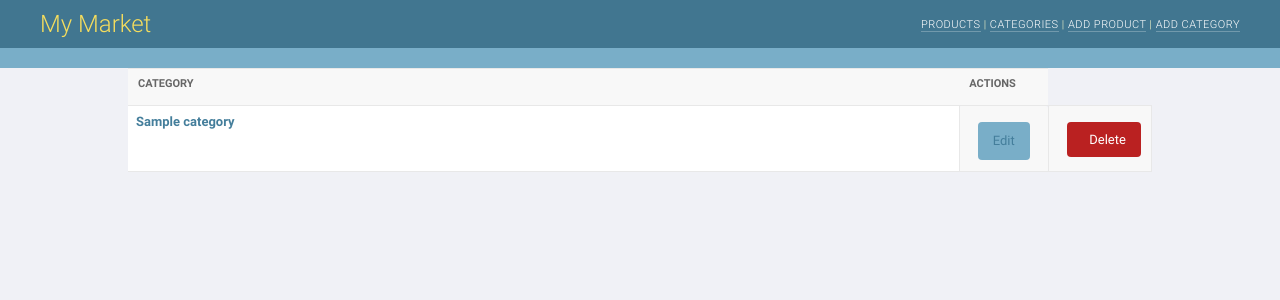
After one commit to almas-rak/Home_work_54_Rakyshbayev_Almas, a Django app: page /view/categories/ in a window 1280 px wide. The commit adds this page. Shown: the top 300 px of the page. Run offline with Django 4.2, Linux system fonts and the light colour scheme; tables that the repository leaves empty hold one stand-in row (values such as "Sample post"); some libraries are stand-ins or nearby versions.

Commit message:
я домой

```diff
--- a/source/my_market/admin.py
+++ b/source/my_market/admin.py
@@ -21,7 +21,7 @@ admin.site.register(Product, ProductAdmin)
 
 class CategoryProductAdmin(admin.ModelAdmin):
     list_display = ('id', 'category_name', 'description')
-    list_editable = ('category_name', 'description')
+    # list_editable = ('category_name', 'description')
 
 
 admin.site.register(Category, CategoryProductAdmin)
--- a/source/my_market/templates/add_product_category.html
+++ b/source/my_market/templates/add_product_category.html
@@ -5,7 +5,7 @@
     <form action="" method="POST">
         {% csrf_token %}
         {% if field.errors %}
-            <div class="alert alert-danger">{{ field.errors }}</div>
+            <div class="alert-danger">{{ field.errors }}</div>
         {% endif %}
 
         <table>
--- a/source/my_market/templates/base.html
+++ b/source/my_market/templates/base.html
@@ -31,7 +31,7 @@
     </div>
     <div id="user-tools">
         <a href="{% url 'home' %}">Products</a> |
-        <a href="#">Categories</a> |
+        <a href="{% url 'view_categories' %}">Categories</a> |
         <a href="{% url 'add_product' %}">Add Product</a> |
         <a href="{% url 'add_category' %}">Add Category</a>
     </div>
--- /dev/null
+++ b/source/my_market/templates/categories_view.html
@@ -0,0 +1,42 @@
+{% extends 'base.html' %}
+{% block title %}Categories{% endblock title %}
+{% block content %}
+
+<table class="table-category">
+    <thead>
+    <tr>
+        <th scope="col" class="sortable column-category_name">
+            <div class="text">
+                <p>Category</p>
+            </div>
+        </th>
+        <th scope="col" class="sortable column-actions">
+            <div class="text">
+                <p>actions</p>
+            </div>
+        </th>
+    </tr>
+    </thead>
+    <tbody>
+    {% for category in categories %}
+    <tr>
+
+        <th class="field-category_name">
+            <a href="">{{ category.category_name }}</a>
+        </th>
+        <td class="submit-row">
+            <p class="button">
+                <a href="{% url 'edit_category' category.pk %}" class="button-link">Edit</a>
+            </p>
+        </td>
+        <td class="submit-row">
+            <p class="deletelink-pox">
+                <a href="" class="deletelink">Delete</a>
+            </p>
+        </td>
+
+    </tr>
+    {% endfor %}
+    </tbody>
+</table>
+{% endblock content %}
--- a/source/my_market/urls.py
+++ b/source/my_market/urls.py
@@ -5,16 +5,17 @@ from django.urls import path
 from my_market.views.base import index_view
 from my_market.views.add_view import add_product_view
 from my_market.views.detail_view_product import detail_view_product
-from my_market.views.add_category_product import add_category_product
+from my_market.views.view_categories import add_category_product,  view_categories
 
 urlpatterns = [
     path('', index_view, name='home'),
     path('add/product/', add_product_view, name='add_product'),
     path('add/category/', add_category_product, name='add_category'),
-    path('view/product/<int:pk>', detail_view_product, name='detail_view_product')
+    path('view/product/<int:pk>', detail_view_product, name='detail_view_product'),
+    path('view/categories/', view_categories, name='view_categories'),
+    # path('edit/category/<int:pk>', edit_category, name='edit_category')
 ]
 
 if settings.DEBUG:
     urlpatterns += static(settings.MEDIA_URL,
                           document_root=settings.MEDIA_ROOT)
-print(urlpatterns)
--- /dev/null
+++ b/source/my_market/views/view_categories.py
@@ -0,0 +1,32 @@
+from django.core.handlers.wsgi import WSGIRequest
+from django.shortcuts import render, get_object_or_404, redirect
+
+from my_market.forms import AddProductCategoryForm
+from my_market.models import Category
+
+
+def add_category_product(request: WSGIRequest):
+    if request.method == 'POST':
+        form = AddProductCategoryForm(request.POST, request.FILES)
+        if form.is_valid():
+            form.save()
+            return redirect('home')
+    else:
+        form = AddProductCategoryForm()
+        return render(request, 'add_product_category.html', context={'form': form})
+
+
+def view_categories(request: WSGIRequest):
+    categories = Category.objects.all()
+    return render(request, 'categories_view.html', context={'categories': categories})
+
+
+def category_view(request: WSGIRequest, pk):
+    category = get_object_or_404(Category, pk=pk)
+    return render(request, 'detail_view_category.html', context={'category': category})
+
+
+# def edit_category(request: WSGIRequest, pk):
+#     if request.method == 'GET':
+#         category = get_object_or_404(Category, pk=pk)
+#         return render(request, 'edit_category.html', context={'category': category})
--- a/source/static/css/style.css
+++ b/source/static/css/style.css
@@ -48,6 +48,19 @@ body{
     height: 200px;
     margin: 5px;
 }
-p{
-    display: inline-block;
+.table-category{
+    width: 80%;
 }
+
+.submit-row{
+width: 50px;
+}
+
+.deletelink-pox{
+width: 100%;
+}
+
+.button-link{
+width:50px;
+color:#fafbfb;
+}
```
Also changed, not shown: source/my_market/templates/edit_category.html (added, +31 -0 lines), source/my_market/views/add_category_product.py (+0 -11 lines).
